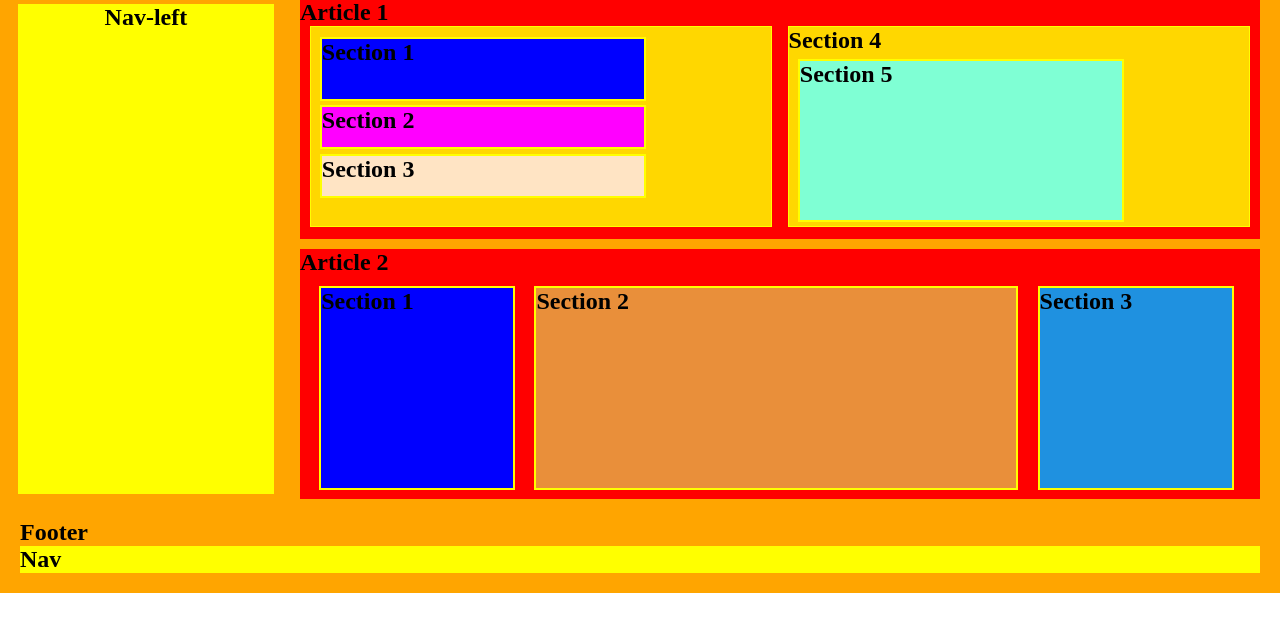
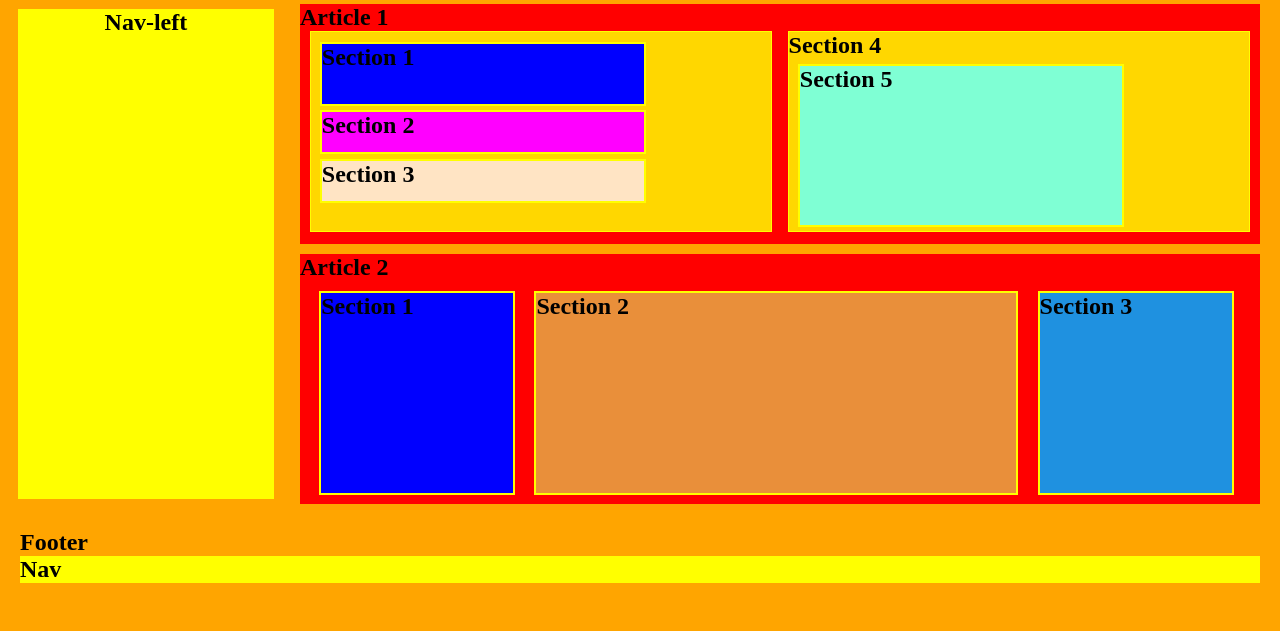
Before and after one commit to mehedihasan-seu/layout-3, a plain HTML site: page index.html in a window 1280 px wide. Shown: the part 95-726 px from the top of the page. Drawn offline with Linux system fonts and the light colour scheme.

Commit message:
Update style.css

```diff
--- a/css/style.css
+++ b/css/style.css
@@ -9,9 +9,11 @@
 .header-nav{
     background: yellow;
 }
-
+body{
+    background:orange;
+}
 .center{
-    margin-top: 5px orange ;
+    margin-top: 5px;
     height: 500px;
     background: orange;
 
@@ -136,7 +138,7 @@
 .footer{
     background: orange;
     padding: 20px;
-    margin-top: 5px orange ;
+    margin-top: 5px;
 
 }
 .footer-nav{
```
